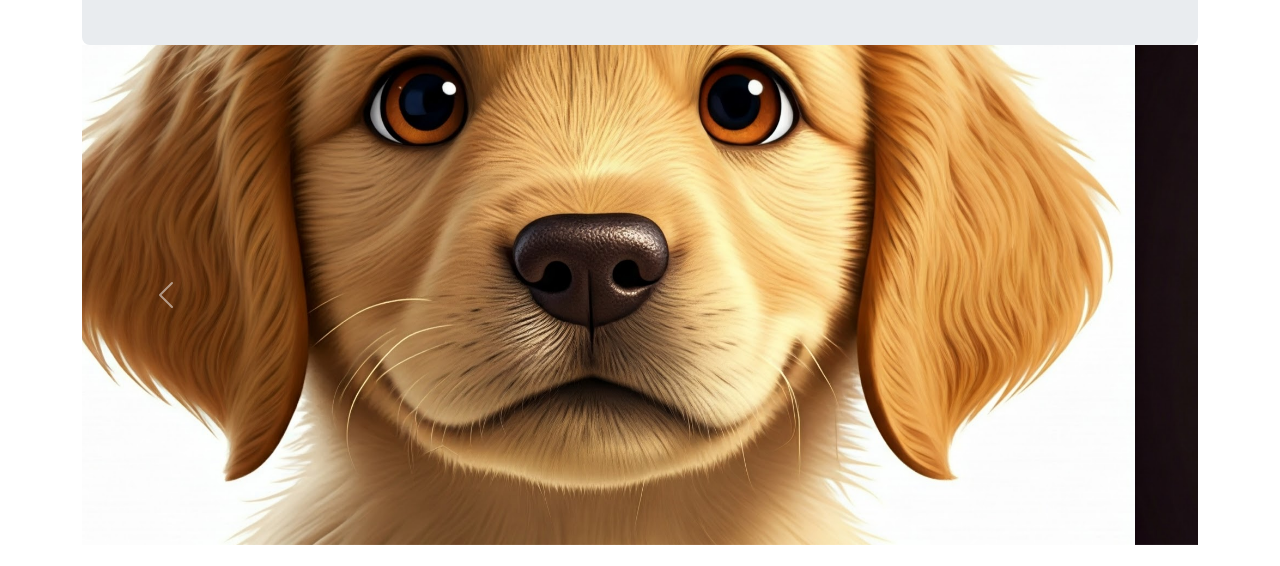
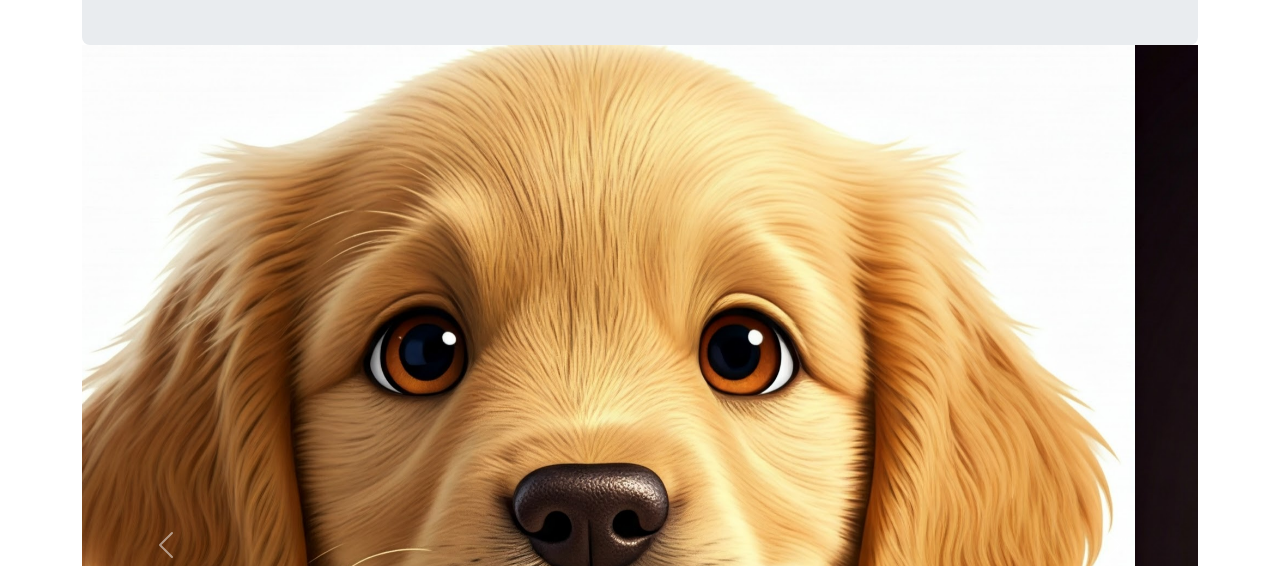
Before and after one commit to Yumi-Park996/250122_lecture, a plain HTML site: page index.html in a window 1280 px wide. Shown: the part 210-776 px from the top of the page. Drawn offline with nearby package versions, Linux system fonts and the light colour scheme; a web font is replaced by a local one.

Commit message:
third commit

```diff
--- a/index.html
+++ b/index.html
@@ -55,7 +55,7 @@
         margin-top: 20px;
       }
       .carousel-item img {
-        max-height: 500px;
+        max-height: 1000px;
         object-fit: cover;
       }
     </style>
```
